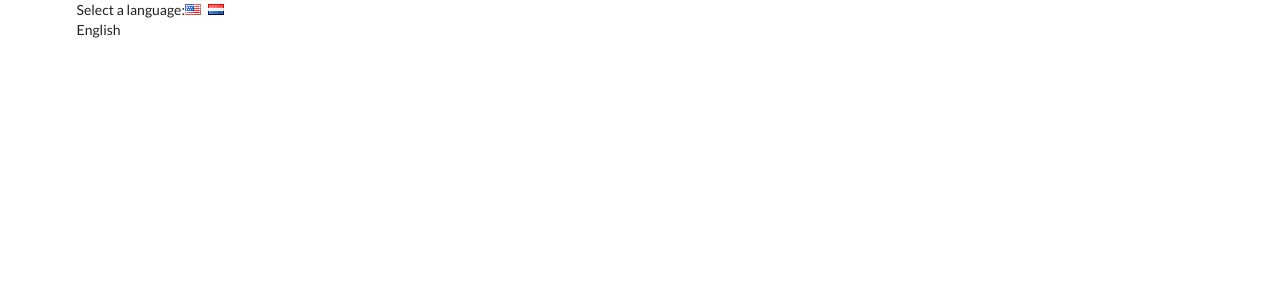
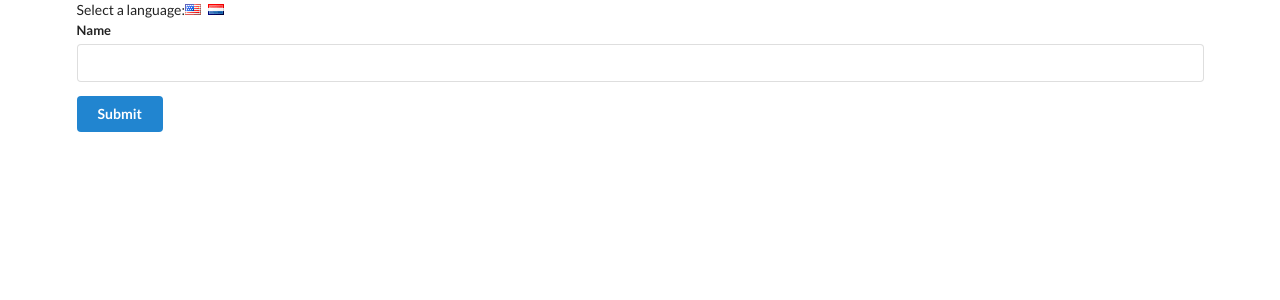
Before and after one commit to Annettesunday/TRANSLATE, a React (Create React App) app: page / in a window 1280 px wide. Shown: the top 300 px of the page. Built offline with nearby package versions, Linux system fonts and the light colour scheme.

Commit message:
ch(components): a touch more setup

```diff
--- a/src/components/App.js
+++ b/src/components/App.js
@@ -1,4 +1,5 @@
 import React from "react";
+import UserCreate from "./UserCreate";
 
 class App extends React.Component {
   state = {
@@ -15,10 +16,16 @@
       <div className="ui container">
         <div>
           Select a language:
-          <i className="flag us" onClick={() => this.onLanguageChange("english")} />
-          <i className="flag nl" onClick={() => this.onLanguageChange("dutch")} />
+          <i
+            className="flag us"
+            onClick={() => this.onLanguageChange("english")}
+          />
+          <i
+            className="flag nl"
+            onClick={() => this.onLanguageChange("dutch")}
+          />
         </div>
-        {this.state.language}
+        <UserCreate />
       </div>
     );
   }
--- /dev/null
+++ b/src/components/Button.js
@@ -0,0 +1,9 @@
+import React from "react";
+
+class Button extends React.Component {
+  render() {
+    return <button className="ui button primary">Submit</button>;
+  }
+}
+
+export default Button;
--- /dev/null
+++ b/src/components/Field.js
@@ -0,0 +1,14 @@
+import React from "react";
+
+class Field extends React.Component {
+  render() {
+    return (
+      <div className="ui field">
+        <label>Name</label>
+        <input />
+      </div>
+    );
+  }
+}
+
+export default Field;
--- /dev/null
+++ b/src/components/UserCreate.js
@@ -0,0 +1,14 @@
+import React from "react";
+import Field from "./Field";
+import Button from "./Button";
+
+const UserCreate = () => {
+  return (
+    <div className="ui form">
+      <Field />
+      <Button />
+    </div>
+  );
+};
+
+export default UserCreate;
```
